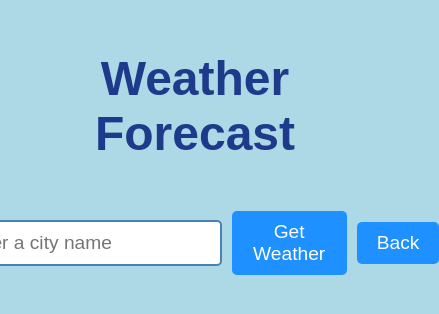
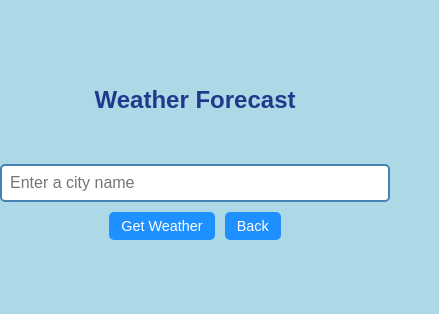
Before and after one commit to Orlando3700/Project-14, a plain HTML site: page Weather.html in a window 390 px wide. Shown: the part 274-588 px from the top of the page, 439 px wide, since content can reach past the window. Drawn offline with Linux system fonts and the light colour scheme.

Commit message:
Updated css files

```diff
--- a/getWeatherStyle.css
+++ b/getWeatherStyle.css
@@ -1,32 +1,39 @@
+/* Body Styling */
+body {
+    font-family: 'Arial', sans-serif;
+    background-color: #ADD8E6; /* Light Blue */
+    color: #00008B; /* Dark Blue */
+    margin: 0;
+    padding: 0;
+    display: flex;
+    justify-content: center;
+    align-items: center;
+    flex-direction: column;
+    height: 100vh; /* Full viewport height */
+    text-align: center;
+}
+
+/* Container Styling */
 .container {
     text-align: center;
     margin-top: 50px;
 }
 
+/* Weather Container */
 .weather-container {
     text-align: center;
     margin-top: 20px;
 }
 
-.weather-container img {
-    width: 50px;
-}
-
+/* Weather Info */
 .weather-container h2 {
-    font-size: 24px;
+    font-size: 2rem; /* Responsive font size */
     margin-bottom: 10px;
 }
 
 .weather-container p {
-    font-size: 18px;
+    font-size: 1.2rem; /* Smaller paragraph text */
     margin: 5px 0;
-}
-
-/* Body Styling */
-body {
-    font-family: 'Arial', sans-serif;
-    background-color: #ADD8E6; /* Light Blue */
-    color: #00008B; /* Dark Blue */
 }
 
 /* Button Styling */
@@ -57,7 +64,65 @@ button:focus {
     outline: 2px solid #00BFFF; /* Deep Sky Blue */
 }
 
+/* Adjust button spacing */
 #back-button,
 #home-button {
-    margin-right: 10px; /* Adds space between the buttons */
+    margin-right: 10px;
 }
+
+/* Make the page more responsive on smaller screens */
+@media (max-width: 768px) {
+    /* Adjust font size for headings */
+    h1 {
+        font-size: 2rem; /* Smaller title font */
+    }
+
+    .weather-container h2 {
+        font-size: 1.8rem; /* Smaller subtitle font */
+    }
+
+    /* Adjust button size and layout */
+    button {
+        font-size: 1rem; /* Smaller button text */
+        padding: 8px 16px; /* Adjust padding for mobile */
+    }
+
+    /* Stack buttons vertically on smaller screens */
+    .container {
+        display: flex;
+        flex-direction: column;
+        align-items: center;
+    }
+
+    /* Weather image size on mobile */
+    .weather-container img {
+        width: 4rem; /* Smaller image on mobile */
+    }
+}
+
+@media (max-width: 480px) {
+    /* Adjust heading size further for very small screens */
+    h1 {
+        font-size: 1.5rem; /* Even smaller title font */
+    }
+
+    /* Further adjust weather info font sizes */
+    .weather-container h2 {
+        font-size: 1.5rem; /* Smaller subtitle */
+    }
+
+    .weather-container p {
+        font-size: 1rem; /* Smaller paragraph font */
+    }
+
+    /* Make buttons even smaller for small screens */
+    button {
+        font-size: 0.9rem; /* Smaller button text */
+        padding: 6px 12px; /* Adjust button padding */
+    }
+
+    /* Weather image on very small screens */
+    .weather-container img {
+        width: 3rem; /* Adjust image size */
+    }
+}
--- a/styles.css
+++ b/styles.css
@@ -11,6 +11,7 @@
     left: 0;
     width: 100%;
     height: 100%;
+    max-width: 100%; /* Prevent the slideshow from overflowing */
     z-index: -1; /* Ensure that the videos are in the background */
     overflow: hidden; /* Prevent scrollbars */
 }
@@ -21,7 +22,8 @@
     top: 0;
     left: 0;
     width: 100%;
-    height: 100%;
+    height: 100%; /* Set the height to 100% of the screen */
+    /* height: auto; /* keep aspect ratio intact */
     object-fit: cover; /* Ensure the video covers the entire screen without distorting */
     display: none; /* Hide videos initially */
 }
@@ -44,3 +46,35 @@
 #get-started-button:hover {
     background-color: rgba(0, 0, 0, 0.8);  /* Darker background when hovered */
 }
+
+/* Additional styling for smaller screens */
+@media (max-width: 768px) {
+    /* Adjust the height of the videos for smaller screens */
+    .mySlides {
+        width: 100%;
+        height: 100%; /* video takes full screen */
+        /* height: auto; /* Automatically adjust height based on width */
+    }
+
+    #get-started-button {
+        font-size: 14px; /* Smaller button text on mobile */
+        padding: 10px; /* Adjust padding for mobile */
+    }
+}
+
+@media (max-width: 480px) {
+    /* For very small screens like mobile phones */
+    .mySlides {
+        width: 100%;
+        height: 100%;
+        /* height: auto; /* Keep videos proportional */
+    }
+
+    h1 {
+        font-size: 24px; /* Make the title smaller */
+    }
+
+    .container {
+        padding: 10px; /* Reduce padding on smaller screens */
+    }
+}
--- a/weatherStyle.css
+++ b/weatherStyle.css
@@ -33,6 +33,7 @@ h1 {
     justify-content: center;
     align-items: center;
     gap: 10px; /* Space between the input and button */
+    flex-wrap: wrap; /* Allow elements to stack on smaller screens */
 }
 
 /* Input Field Styling */
@@ -41,8 +42,8 @@ h1 {
     font-size: 1.2rem;
     border: 2px solid #4682B4; /* Steel Blue */
     border-radius: 5px;
-    width: 250px;
-    max-width: 100%;
+    width: 100%; /* Make the input field responsive */
+    max-width: 250px; /* Set a max width for large screens */
     transition: border-color 0.3s ease;
 }
 
@@ -83,3 +84,41 @@ button:focus {
 .container, .input-container {
     margin-bottom: 20px;
 }
+
+/* Make the page more responsive on smaller screens */
+@media (max-width: 768px) {
+    /* Adjust font size for headings */
+    h1 {
+        font-size: 2rem; /* Smaller font for mobile */
+    }
+
+    /* Adjust input width */
+    #cityInput {
+        max-width: 100%; /* Allow the input field to take full width */
+    }
+
+    /* Adjust button padding */
+    button {
+        font-size: 1rem; /* Smaller button text */
+        padding: 8px 16px; /* Adjust padding */
+    }
+}
+
+@media (max-width: 480px) {
+    /* Further adjustments for very small screens */
+    h1 {
+        font-size: 1.5rem; /* Even smaller title font */
+    }
+
+    /* Input field styling for mobile */
+    #cityInput {
+        padding: 8px;
+        font-size: 1rem; /* Adjust input font size */
+    }
+
+    /* Button styling for mobile */
+    button {
+        font-size: 0.9rem; /* Smaller button text */
+        padding: 6px 12px; /* Adjust button padding */
+    }
+}
```
